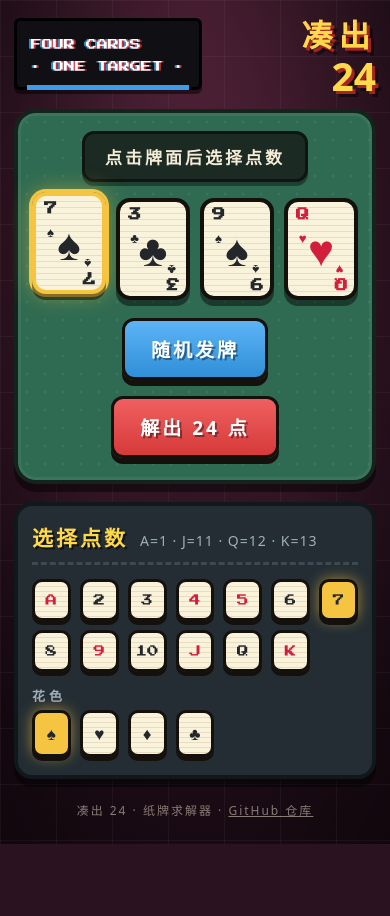
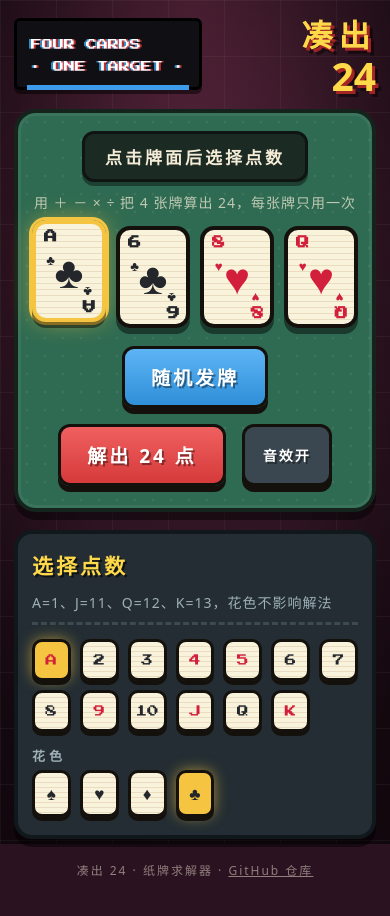
Before and after one commit to holynova/24-solver, a plain HTML site: page index.html in a window 390 px wide. Both pictures are taken after a click on the button "随机发牌". Before the commit the page ends 889 px from the top, so only its background shows below. Drawn offline with Linux system fonts and the light colour scheme.

Commit message:
审计修复：加玩法说明、花色说明、音效开关、无障碍与发牌去重

```diff
--- a/index.html
+++ b/index.html
@@ -2,7 +2,7 @@
 <html lang="zh-CN">
 <head>
 <meta charset="UTF-8">
-<meta name="viewport" content="width=device-width, initial-scale=1.0, maximum-scale=1.0, user-scalable=no">
+<meta name="viewport" content="width=device-width, initial-scale=1.0">
 <title>凑出 24 · 纸牌求解器</title>
 <link rel="preconnect" href="https://fonts.googleapis.com">
 <link rel="preconnect" href="https://fonts.gstatic.com" crossorigin>
@@ -61,6 +61,8 @@
            background-image: radial-gradient(rgba(255,255,255,.07) 1.5px, transparent 1.6px);
            background-size: 18px 18px;
            box-shadow: 0 8px 0 rgba(0,0,0,.45), inset 0 0 0 3px rgba(255,255,255,.06); }
+  .rules { text-align: center; font-size: 14px; color: rgba(245,236,215,.72);
+           letter-spacing: 1px; margin: -6px 0 14px; }
   .hint-pill { display: table; margin: 0 auto 16px; background: #1c2a24;
                border: 3px solid #0e1512; border-radius: 12px; padding: 10px 20px;
                font-size: 17px; font-weight: 900; letter-spacing: 3px; color: #f5ecd7;
@@ -171,17 +173,19 @@
 
   <section class="table" id="table">
     <div class="hint-pill">点击牌面后选择点数</div>
+    <div class="rules">用 ＋ － × ÷ 把 4 张牌算出 24，每张牌只用一次</div>
     <div class="cards" id="cards"></div>
     <div class="controls">
       <button class="btn blue" id="dealBtn">随机发牌</button>
       <button class="btn red" id="solveBtn">解出 24 点</button>
+      <button class="btn ghost small" id="soundBtn">音效开</button>
     </div>
   </section>
 
   <section class="panel" id="pickerPanel">
     <div class="picker-head">
       <span class="picker-title">选择点数</span>
-      <span class="picker-note">A=1 · J=11 · Q=12 · K=13</span>
+      <span class="picker-note">A=1、J=11、Q=12、K=13，花色不影响解法</span>
     </div>
     <hr class="dash">
     <div class="opt-row" id="rankRow"></div>
@@ -191,9 +195,9 @@
   <section class="panel" id="solPanel" hidden>
     <div class="sol-head">共找到 <b id="solCount">0</b> 种解法</div>
     <div class="sol-main" id="solMain">
-      <button class="nav" id="prevSol">◀</button>
+      <button class="nav" id="prevSol" aria-label="上一个解法">◀</button>
       <div class="sol-expr" id="solExpr">—</div>
-      <button class="nav" id="nextSol">▶</button>
+      <button class="nav" id="nextSol" aria-label="下一个解法">▶</button>
     </div>
     <div class="sol-actions">
       <button class="btn gold small" id="copySol">复制算式</button>
@@ -448,11 +452,12 @@ function selectSlot(i, sound){
   syncPicker();
   if(sound){ AudioFX.select(); sparkleOn(i, 4); }
 }
-function randomCard(){ return { rank: RANKS[rnd(13)], suit: rnd(4) }; }
-
 function deal(){
   AudioFX.click();
-  state.cards = [randomCard(),randomCard(),randomCard(),randomCard()];
+  const deck = [];
+  RANKS.forEach(r=>{ for(let s=0;s<4;s++) deck.push({rank:r,suit:s}); });
+  for(let i=deck.length-1;i>0;i--){ const j=rnd(i+1); const t=deck[i]; deck[i]=deck[j]; deck[j]=t; }
+  state.cards = deck.slice(0,4);
   hideSolutions();
   const box = $("cards");
   [...box.children].forEach((el,i)=>{
@@ -564,6 +569,11 @@ setInterval(()=>{
 
 /* ---- 按钮绑定 ---- */
 $("dealBtn").addEventListener("click", deal);
+$("soundBtn").addEventListener("click", ()=>{
+  const on = AudioFX.toggle();
+  $("soundBtn").textContent = on ? "音效开" : "音效关";
+  if(on) AudioFX.click();
+});
 $("solveBtn").addEventListener("click", solve);
 $("prevSol").addEventListener("click", ()=>{ AudioFX.click(); showSol(state.solIdx-1); });
 $("nextSol").addEventListener("click", ()=>{ AudioFX.click(); showSol(state.solIdx+1); });
```
